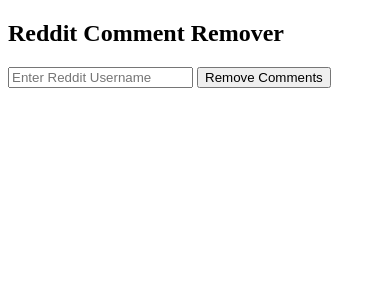
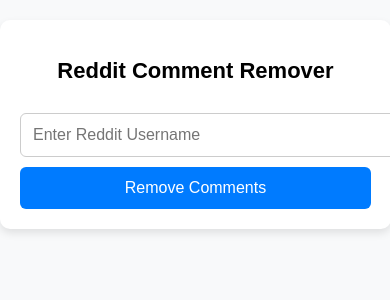
Before and after one commit to knoumas/reddit-webapp, a Flask app: page / in a window 390 px wide. Shown: the top 300 px of the page. Run offline with Flask 3, Linux system fonts and the light colour scheme.

Commit message:
Updated index.html for mobile optimization

```diff
--- a/templates/index.html
+++ b/templates/index.html
@@ -2,10 +2,69 @@
 <html lang="en">
 <head>
     <meta charset="UTF-8">
-    <meta name="viewport" content="width=device-width, initial-scale=1.0">
+    <meta name="viewport" content="width=device-width, initial-scale=1, maximum-scale=1, user-scalable=no">
+    <meta name="apple-mobile-web-app-capable" content="yes">
+    <meta name="apple-mobile-web-app-status-bar-style" content="black-translucent">
+    <meta name="apple-mobile-web-app-title" content="Reddit Comment Remover">
     <title>Reddit Comment Remover</title>
+
+    <!-- Home Screen Icon -->
+    <link rel="apple-touch-icon" sizes="180x180" href="/static/icon.png">
+
+    <style>
+        /* Mobile-Friendly Design */
+        body {
+            max-width: 100%;
+            margin: 0;
+            padding: 0;
+            font-family: Arial, sans-serif;
+            text-align: center;
+            background-color: #f8f9fa;
+        }
+
+        .container {
+            width: 90%;
+            max-width: 500px;
+            margin: 20px auto;
+            padding: 20px;
+            background: white;
+            border-radius: 10px;
+            box-shadow: 0px 4px 8px rgba(0, 0, 0, 0.1);
+        }
+
+        h2 {
+            font-size: 22px;
+        }
+
+        input, button {
+            font-size: 16px;
+            padding: 12px;
+            width: 100%;
+            margin-top: 10px;
+            border-radius: 6px;
+            border: 1px solid #ccc;
+        }
+
+        button {
+            background: #007bff;
+            color: white;
+            border: none;
+            cursor: pointer;
+        }
+
+        button:hover {
+            background: #0056b3;
+        }
+
+        h3 {
+            font-size: 18px;
+            color: #28a745;
+        }
+    </style>
 </head>
 <body>
+
+    <div class="container">
         <h2>Reddit Comment Remover</h2>
         <form method="post">
             <input type="text" name="username" placeholder="Enter Reddit Username" required>
@@ -15,5 +74,7 @@
         {% if removed_count is not none %}
             <h3>Removed {{ removed_count }} comments from {{ username }}</h3>
         {% endif %}
+    </div>
+
 </body>
 </html>
```
Lines whose indentation alone changed are shown as unchanged.
